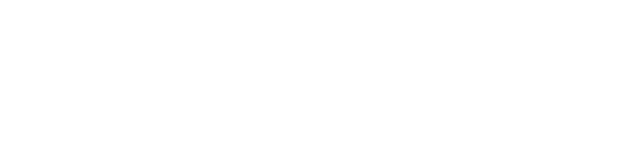
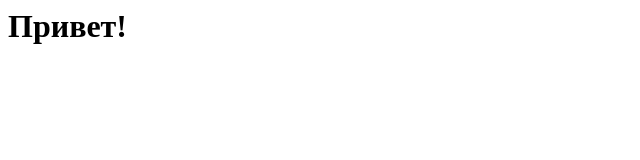
Before and after one commit to Ktonax/Ktonax.github.io, a plain HTML site: page CTRANICA.html in a window 1280 px wide. Shown: the whole page, without its empty margins (0-640 px from the left). Drawn offline with Linux system fonts and the light colour scheme.

Commit message:
Update CTRANICA.html

```diff
--- a/CTRANICA.html
+++ b/CTRANICA.html
@@ -1,6 +1,6 @@
 <html>
-<head>
-<title></title>
-<body>
-</head>
-</title>
+  <body>
+    <h1>Привет!
+    </h1>
+  </body>
+</html>
```
